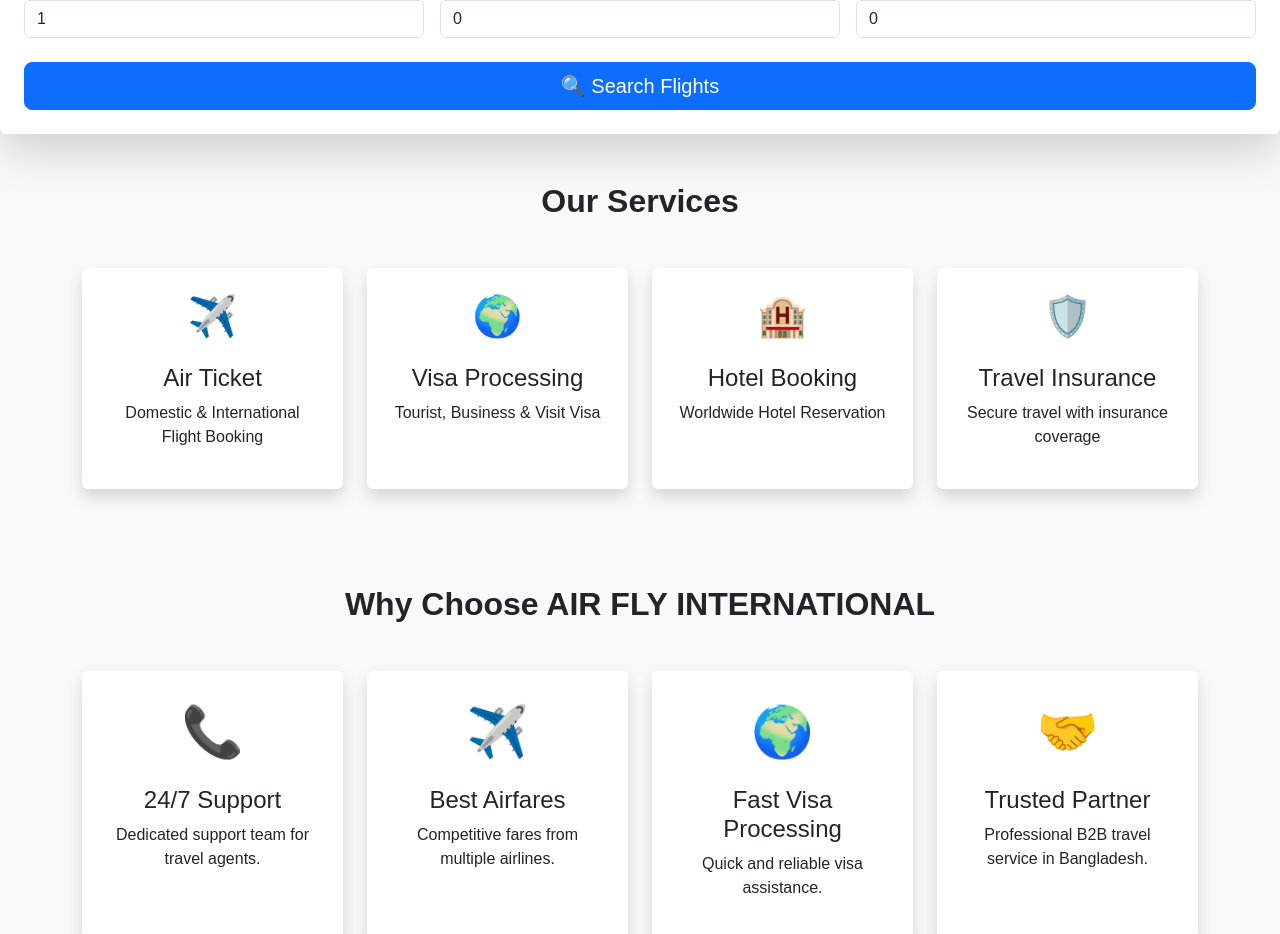
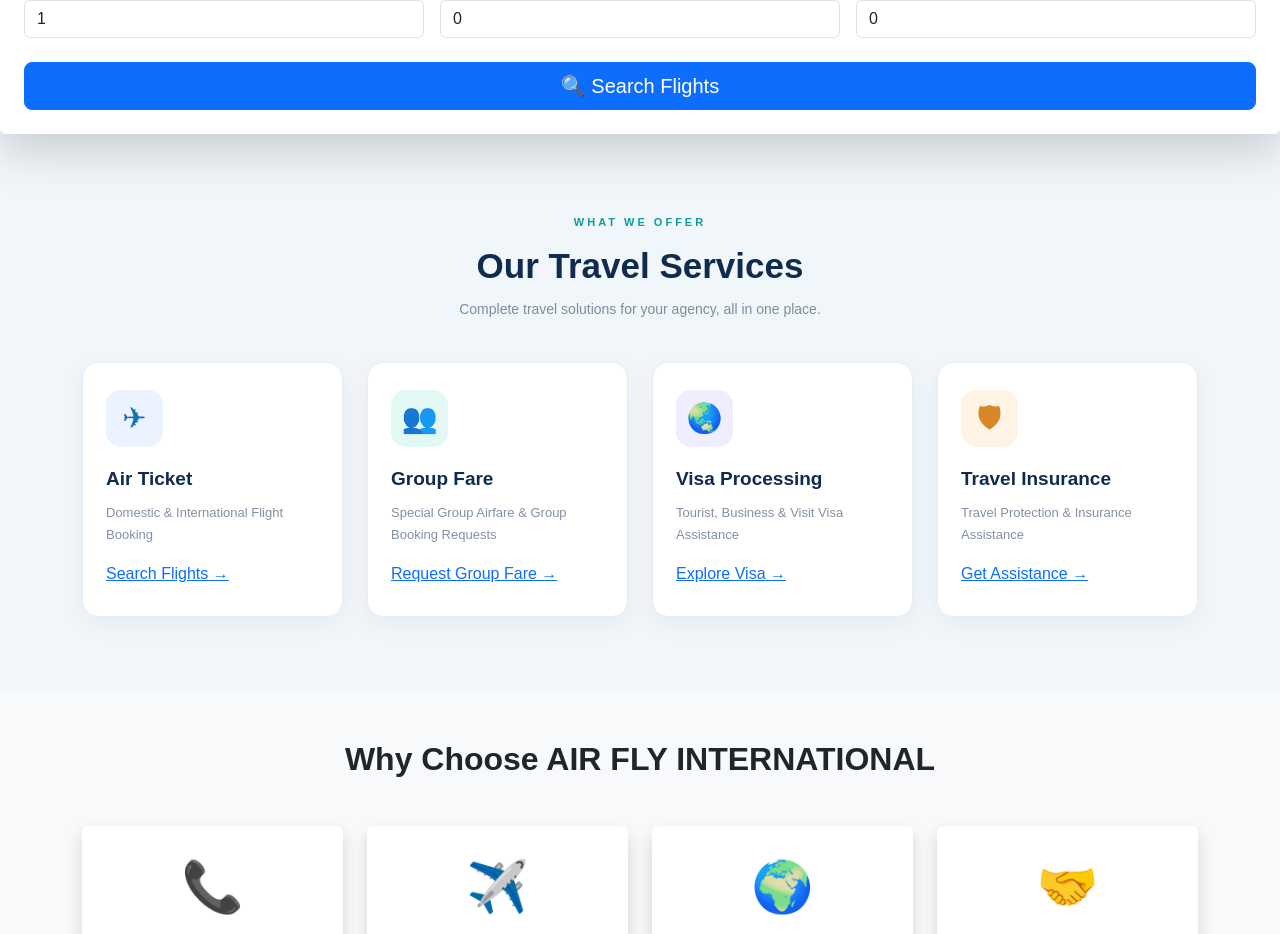
Before and after one commit to airflyintl-ui/airfly-b2b-portal, a Next.js app in the folder frontend/: page / in a window 1280 px wide. Shown: the part 1906-2840 px from the top of the page. Built offline with nearby package versions, Linux system fonts and the light colour scheme.

Commit message:
Refactor Services component with new service details

```diff
--- a/frontend/components/Services.tsx
+++ b/frontend/components/Services.tsx
@@ -1,46 +1,200 @@
-export default function Services() {
+import Link from "next/link";
+
 const services = [
   {
-      icon: "✈️",
+    icon: "✈",
     title: "Air Ticket",
     desc: "Domestic & International Flight Booking",
+    link: "/#flight-search",
+    label: "Search Flights",
+    color: "blue",
   },
   {
-      icon: "🌍",
-      title: "Visa Processing",
-      desc: "Tourist, Business & Visit Visa",
+    icon: "👥",
+    title: "Group Fare",
+    desc: "Special Group Airfare & Group Booking Requests",
+    link: "/group-fare",
+    label: "Request Group Fare",
+    color: "teal",
   },
   {
-      icon: "🏨",
-      title: "Hotel Booking",
-      desc: "Worldwide Hotel Reservation",
+    icon: "🌏",
+    title: "Visa Processing",
+    desc: "Tourist, Business & Visit Visa Assistance",
+    link: "/visa",
+    label: "Explore Visa",
+    color: "purple",
   },
   {
-      icon: "🛡️",
+    icon: "🛡",
     title: "Travel Insurance",
-      desc: "Secure travel with insurance coverage",
+    desc: "Travel Protection & Insurance Assistance",
+    link: "/contact",
+    label: "Get Assistance",
+    color: "orange",
   },
 ];
 
+export default function Services() {
   return (
-    <section className="py-5 bg-light">
+    <section className="airfly-services">
       <div className="container">
-        <h2 className="text-center fw-bold mb-5">
-          Our Services
-        </h2>
+
+        <div className="services-heading">
+          <span>WHAT WE OFFER</span>
+          <h2>Our Travel Services</h2>
+          <p>
+            Complete travel solutions for your agency,
+            all in one place.
+          </p>
+        </div>
 
         <div className="row g-4">
-          {services.map((service, index) => (
-            <div className="col-md-3" key={index}>
-              <div className="card h-100 shadow border-0 text-center p-4">
-                <h1>{service.icon}</h1>
-                <h4 className="mt-3">{service.title}</h4>
+          {services.map((service) => (
+            <div className="col-lg-3 col-md-6" key={service.title}>
+              <div className={`service-card ${service.color}`}>
+                <div className="service-icon">
+                  {service.icon}
+                </div>
+
+                <h3>{service.title}</h3>
+
                 <p>{service.desc}</p>
+
+                <Link href={service.link} className="service-link">
+                  {service.label}
+                  <span> →</span>
+                </Link>
               </div>
             </div>
           ))}
         </div>
+
       </div>
+
+      <style jsx>{`
+        .airfly-services {
+          background: #f1f6fa;
+          padding: 75px 0;
+        }
+
+        .services-heading {
+          text-align: center;
+          margin-bottom: 42px;
+        }
+
+        .services-heading > span {
+          color: #119b9a;
+          font-size: 11px;
+          font-weight: 850;
+          letter-spacing: 3px;
+        }
+
+        .services-heading h2 {
+          color: #102b50;
+          font-size: clamp(26px, 4vw, 35px);
+          font-weight: 850;
+          margin: 12px 0;
+        }
+
+        .services-heading p {
+          color: #7c8da1;
+          font-size: 14px;
+          margin: 0;
+        }
+
+        .service-card {
+          height: 100%;
+          min-height: 255px;
+          background: #ffffff;
+          padding: 27px 23px;
+          border: 1px solid #e5edf4;
+          border-radius: 16px;
+          box-shadow: 0 7px 25px rgba(16, 43, 80, 0.05);
+          transition: transform 0.25s, box-shadow 0.25s;
+        }
+
+        .service-card:hover {
+          transform: translateY(-7px);
+          box-shadow: 0 14px 32px rgba(16, 43, 80, 0.12);
+        }
+
+        .service-icon {
+          width: 57px;
+          height: 57px;
+          display: grid;
+          place-items: center;
+          border-radius: 15px;
+          background: #eaf3ff;
+          color: #176fb4;
+          font-size: 29px;
+          margin-bottom: 21px;
+        }
+
+        .service-card h3 {
+          color: #102b50;
+          font-size: 19px;
+          font-weight: 850;
+          margin-bottom: 11px;
+        }
+
+        .service-card p {
+          color: #8291a3;
+          font-size: 13px;
+          line-height: 1.7;
+          min-height: 44px;
+        }
+
+        .service-link {
+          display: inline-block;
+          margin-top: 12px;
+          color: #1479b8;
+          text-decoration: none;
+          font-size: 13px;
+          font-weight: 800;
+        }
+
+        .service-link:hover {
+          color: #0e9994;
+        }
+
+        .teal .service-icon {
+          background: #e2f8f4;
+          color: #0e9994;
+        }
+
+        .teal .service-link {
+          color: #0e9994;
+        }
+
+        .purple .service-icon {
+          background: #f0edff;
+          color: #765bd0;
+        }
+
+        .purple .service-link {
+          color: #765bd0;
+        }
+
+        .orange .service-icon {
+          background: #fff3e5;
+          color: #d88727;
+        }
+
+        .orange .service-link {
+          color: #d88727;
+        }
+
+        @media (max-width: 576px) {
+          .airfly-services {
+            padding: 50px 0;
+          }
+
+          .service-card {
+            min-height: auto;
+          }
+        }
+      `}</style>
     </section>
   );
 }
```
Lines whose indentation alone changed are shown as unchanged.
